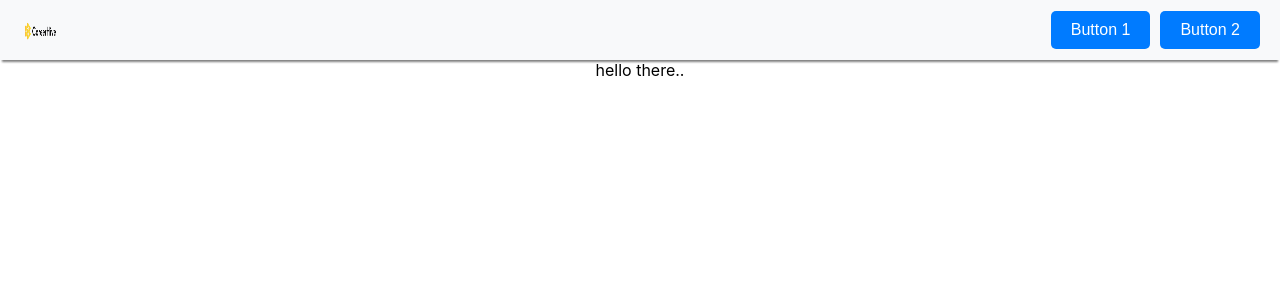
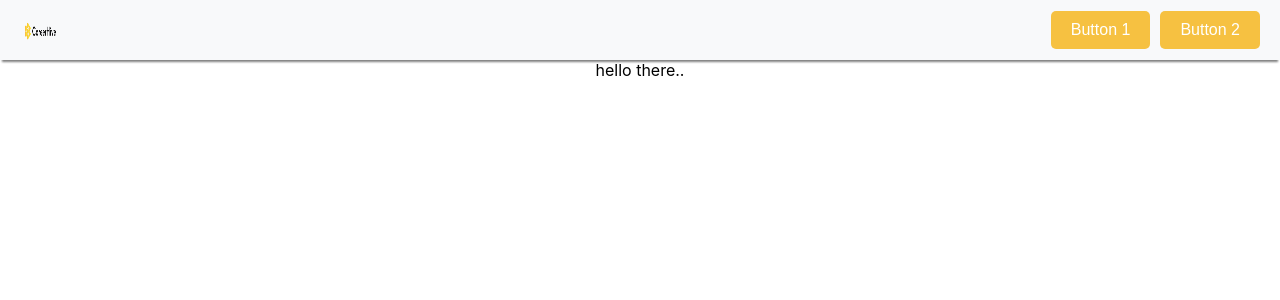
Before and after one commit to IoannaMaritsa/ted, a React (Create React App) app in the folder react-app/: page / in a window 1280 px wide. Shown: the top 300 px of the page. Built offline with nearby package versions, Linux system fonts and the light colour scheme.

Commit message:
global css

```diff
--- a/react-app/src/components/Header.css
+++ b/react-app/src/components/Header.css
@@ -25,7 +25,7 @@
   .header-button {
     padding: 10px 20px;
     border: none;
-    background-color: #007bff;
+    background-color: var(--button-yellow);
     color: white;
     cursor: pointer;
     border-radius: 5px;
--- /dev/null
+++ b/react-app/src/css/global.css
@@ -0,0 +1,4 @@
+:root {
+    --button-yellow: #F6C141;
+    --button-grey: #2C2C2C;
+}
--- a/react-app/src/index.js
+++ b/react-app/src/index.js
@@ -3,6 +3,7 @@ import ReactDOM from 'react-dom/client';
 import './index.css';
 import App from './App';
 import reportWebVitals from './reportWebVitals';
+import './css/global.css';
 
 const root = ReactDOM.createRoot(document.getElementById('root'));
 root.render(
```
